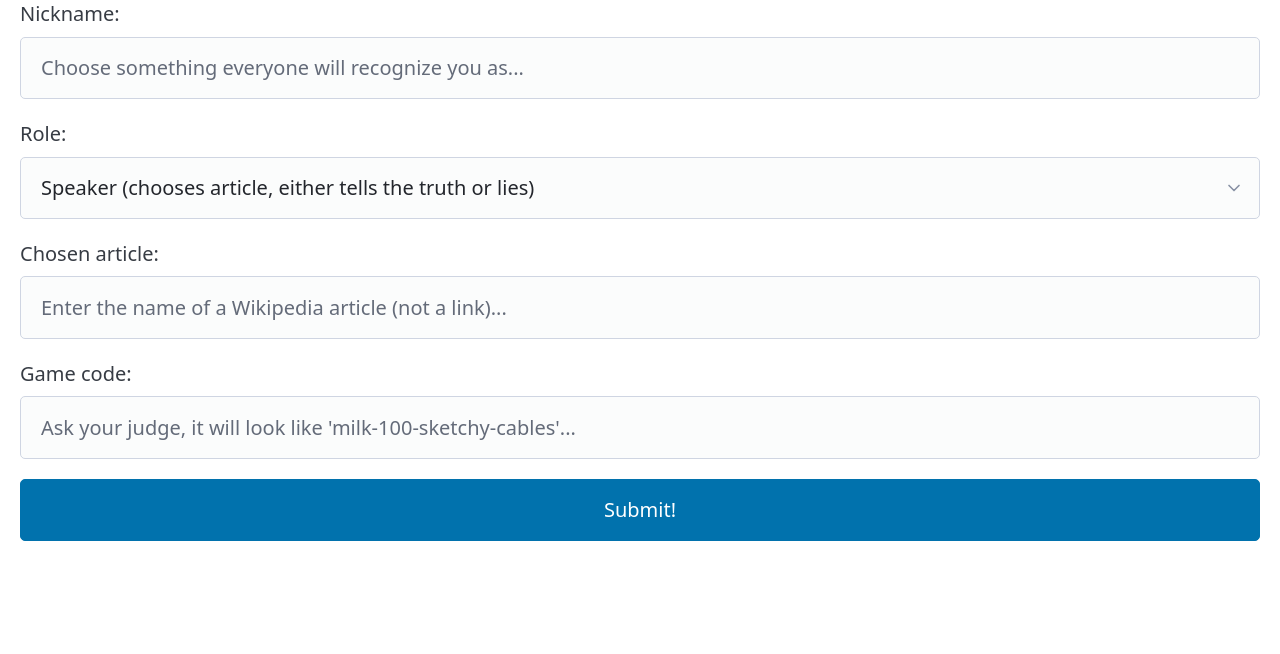
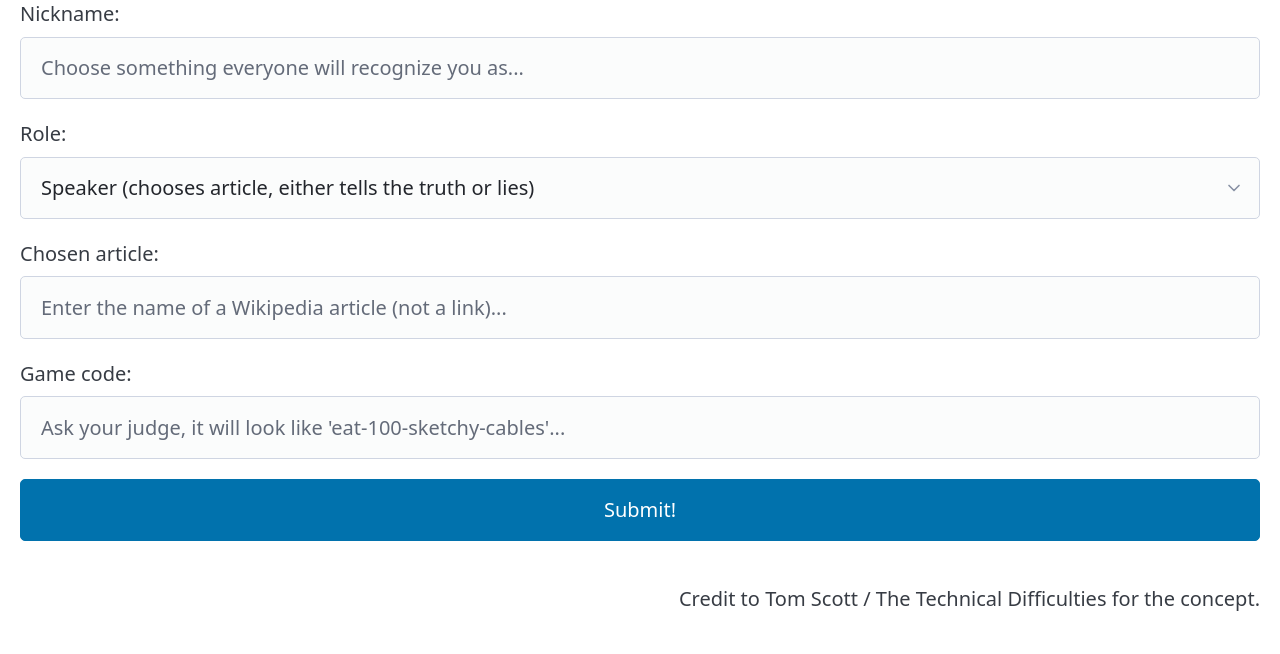
Before and after one commit to xnotime/lying, a Flask app: page / in a window 1280 px wide. Shown: the part 146-800 px from the top of the page. Run offline with Flask 3, Linux system fonts and the light colour scheme; some libraries are stand-ins or nearby versions.

Commit message:
small things, still want to add progress bar

```diff
--- a/main.py
+++ b/main.py
@@ -14,10 +14,10 @@ def index():
 games = {}
 
 words = [
-    ['fight', 'destroy', 'eat', 'drink', 'burn', 'build', 'milk', 'hug', 'smash'],
+    ['lick', 'eat', 'drink', 'taste', 'hug', 'befriend', 'deify'],
     [ str(i) for i in range(2, 112) ],
-    ['dirty', 'clean', 'yummy', 'gross', 'boring', 'exciting', 'sketchy'],
-    ['ovens', 'cows', 'sheep', 'tvs', 'cameras', 'sewers', 'pianos', 'cables'],
+    ['dirty', 'tasty', 'yummy', 'gross', 'sketchy', 'wet', 'crying', 'scary', 'mysterious'],
+    ['ovens', 'cows', 'sheep', 'tvs', 'cameras', 'sewers', 'pianos', 'cables', 'pizzas', 'chairs', 'floors', 'tacos', 'trees', 'pigs', 'rats', 'mice', 'trumpets', 'lamps'],
 ]
 
 @app.route('/bad_code.html')
--- a/templates/index.html
+++ b/templates/index.html
@@ -24,11 +24,14 @@
                 <label for="wlink">Chosen article:</label>
                 <input name="wlink" type="text" placeholder="Enter the name of a Wikipedia article (not a link)...">
                 <label for="gamecode">Game code:</label>
-                <input name="gamecode" type="text" placeholder="Ask your judge, it will look like 'milk-100-sketchy-cables'...">
+                <input name="gamecode" type="text" placeholder="Ask your judge, it will look like 'eat-100-sketchy-cables'...">
             </div>
             <button type="submit">Submit!</button>
         </form>
     </main>
+    <footer>
+        <p style="position: fixed; bottom: 20px; right: 20px;">Credit to Tom Scott / The Technical Difficulties for the concept.</p>
+    </footer>
     <script type="text/javascript">
     let role = document.getElementById('role');
     let articlestuff = document.getElementById('articlestuff');
```
